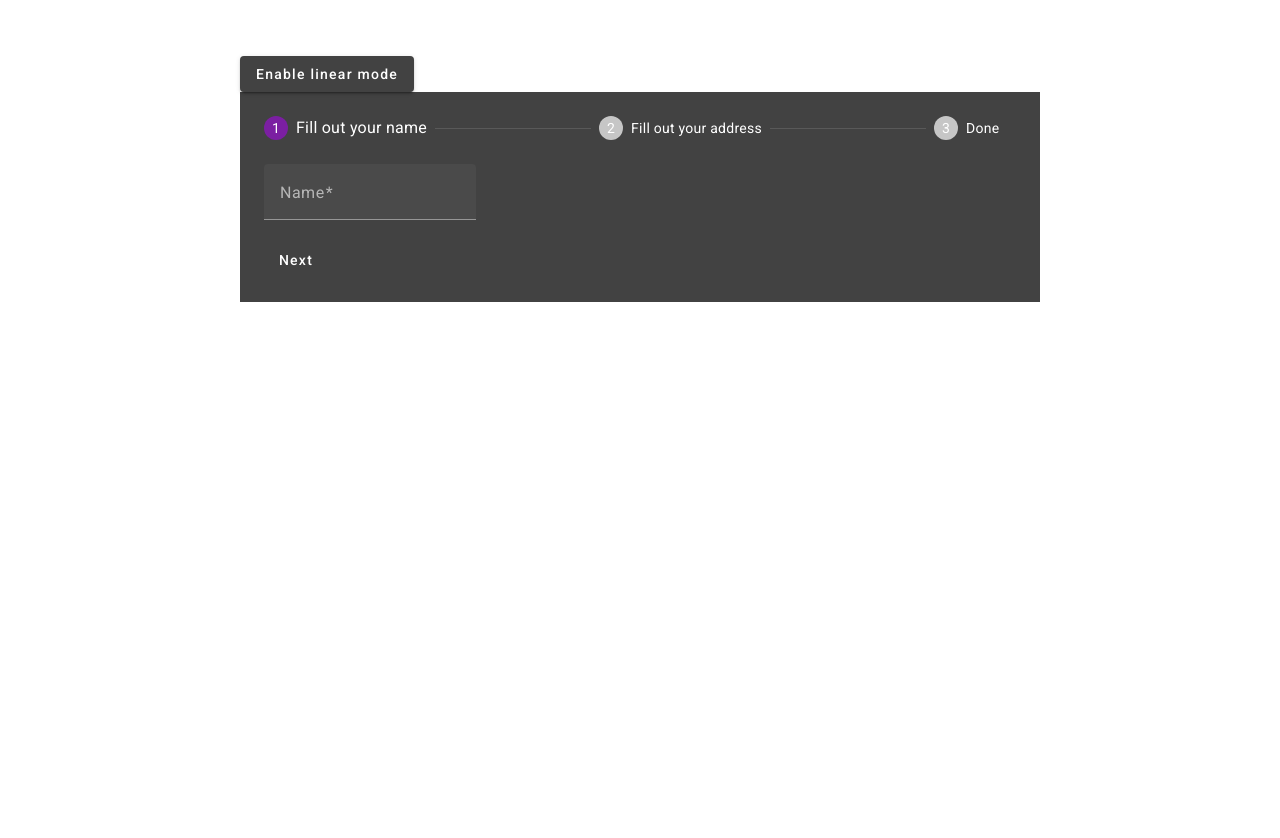
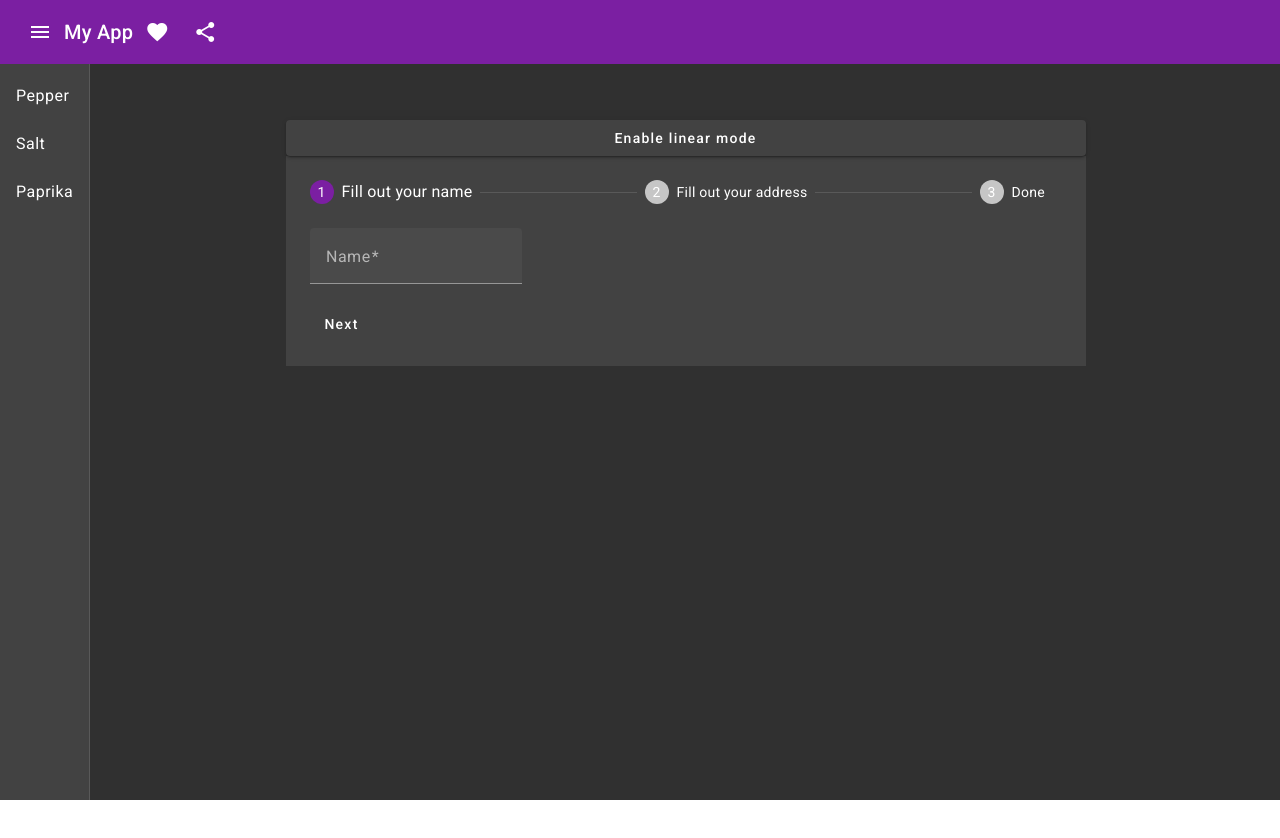
Before and after one commit to iurylemos/gtf-group-challenge, an Angular app: page / in a window 1280 px wide. Shown: the top 838 px of the page. After the commit the page ends 800 px from the top, so only its background shows below. Built offline with nearby package versions, Linux system fonts and the light colour scheme.

Commit message:
feat(): create a container initial

```diff
--- a/src/app/app.component.html
+++ b/src/app/app.component.html
@@ -1,3 +1,9 @@
-<div class="container">
-  <router-outlet></router-outlet>
-</div>
+<app-header></app-header>
+<mat-drawer-container class="example-container">
+  <mat-drawer mode="side" opened>
+    <app-sidebar></app-sidebar>
+  </mat-drawer>
+  <mat-drawer-content>
+    <router-outlet></router-outlet>
+  </mat-drawer-content>
+</mat-drawer-container>
--- a/src/app/app.component.scss
+++ b/src/app/app.component.scss
@@ -1,11 +1,10 @@
-.container {
-  max-width: 800px;
-  margin: 4em auto;
-  padding: 0 20px;
+:host {
+  display: flex;
+  height: 100%;
+  flex-direction: column;
 }
 
-.container > * {
-  display: flex;
-  flex-direction: column;
-  justify-content: center;
+mat-drawer-container {
+  display: block;
+  height: 100%;
 }
--- a/src/app/app.module.ts
+++ b/src/app/app.module.ts
@@ -10,9 +10,11 @@ import { FormsModule, ReactiveFormsModule } from '@angular/forms';
 import { MaterialModule } from './material/material.module';
 import { CommonModule } from '@angular/common';
 import { StepperComponent } from './components/organisms/stepper/stepper.component';
+import { HeaderComponent } from './components/organisms/header/header.component';
+import { SidebarComponent } from './components/molecules/sidebar/sidebar.component';
 
 @NgModule({
-  declarations: [AppComponent, MainComponent, LoginComponent, StepperComponent],
+  declarations: [AppComponent, MainComponent, LoginComponent, StepperComponent, HeaderComponent, SidebarComponent],
   imports: [
     BrowserModule,
     AppRoutingModule,
--- /dev/null
+++ b/src/app/components/molecules/sidebar/sidebar.component.html
@@ -0,0 +1,5 @@
+<mat-list>
+  <mat-list-item>Pepper</mat-list-item>
+  <mat-list-item>Salt</mat-list-item>
+  <mat-list-item>Paprika</mat-list-item>
+</mat-list>
--- /dev/null
+++ b/src/app/components/molecules/sidebar/sidebar.component.scss
@@ -0,0 +1,16 @@
+.example-container {
+  width: 500px;
+  height: 300px;
+  border: 1px solid rgba(0, 0, 0, 0.5);
+}
+
+.example-sidenav-content {
+  display: flex;
+  height: 100%;
+  align-items: center;
+  justify-content: center;
+}
+
+.example-sidenav {
+  padding: 20px;
+}
--- /dev/null
+++ b/src/app/components/molecules/sidebar/sidebar.component.ts
@@ -0,0 +1,10 @@
+import { Component } from '@angular/core';
+
+@Component({
+  selector: 'app-sidebar',
+  templateUrl: './sidebar.component.html',
+  styleUrls: ['./sidebar.component.scss'],
+})
+export class SidebarComponent {
+  showFiller = false;
+}
--- /dev/null
+++ b/src/app/components/organisms/header/header.component.html
@@ -0,0 +1,25 @@
+<mat-toolbar color="primary">
+  <button
+    mat-icon-button
+    class="example-icon"
+    aria-label="Example icon-button with menu icon"
+  >
+    <mat-icon>menu</mat-icon>
+  </button>
+  <span>My App</span>
+  <span class="example-spacer"></span>
+  <button
+    mat-icon-button
+    class="example-icon favorite-icon"
+    aria-label="Example icon-button with heart icon"
+  >
+    <mat-icon>favorite</mat-icon>
+  </button>
+  <button
+    mat-icon-button
+    class="example-icon"
+    aria-label="Example icon-button with share icon"
+  >
+    <mat-icon>share</mat-icon>
+  </button>
+</mat-toolbar>
--- a/src/app/pages/main/main.component.html
+++ b/src/app/pages/main/main.component.html
@@ -1 +1,3 @@
-<app-stepper></app-stepper>
+<div class="container">
+  <app-stepper></app-stepper>
+</div>
--- a/src/app/pages/main/main.component.scss
+++ b/src/app/pages/main/main.component.scss
@@ -0,0 +1,11 @@
+.container {
+  max-width: 800px;
+  margin: 4em auto;
+  padding: 0 20px;
+}
+
+.container > * {
+  display: flex;
+  flex-direction: column;
+  justify-content: center;
+}
```
Also changed, not shown: src/app/components/organisms/header/header.component.ts (added, +10 -0 lines), src/app/components/organisms/header/header.component.scss (added), 2 other files (tests, documents, lock files or other folders).
